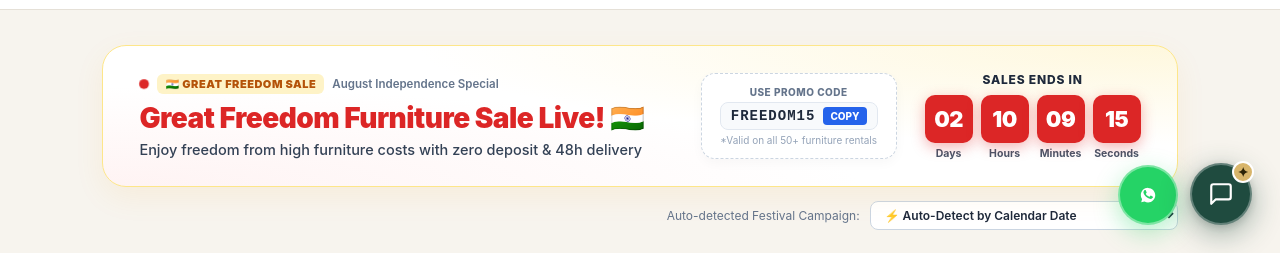
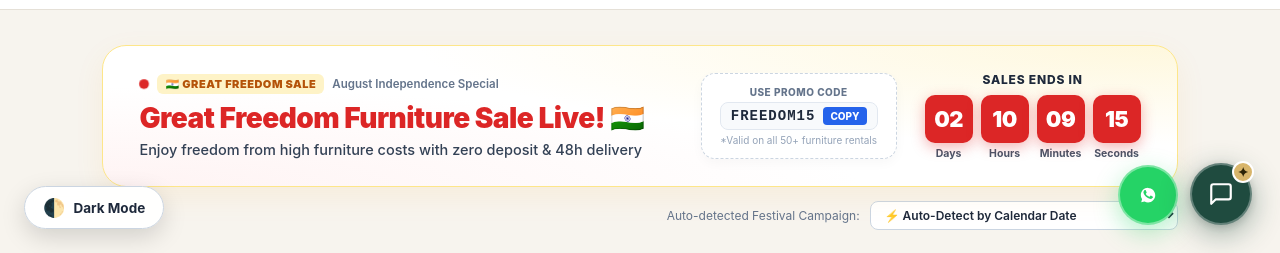
Before and after one commit to skvishwakarma828401-dot/RentEase-AI-Full-Stack., a website: page frontend/index.html in a window 1280 px wide. Shown: the part 547-800 px from the top of the page. Drawn offline with Linux system fonts and the light colour scheme; no server answers.

Commit message:
Add prominent floating Dark/Light mode switcher and asset cache busters for instant live updates

```diff
--- a/frontend/index.html
+++ b/frontend/index.html
@@ -4,8 +4,8 @@
   <meta charset="UTF-8" />
   <meta name="viewport" content="width=device-width, initial-scale=1.0" />
   <title>RentEase — AI Furniture Rental</title>
-  <link rel="stylesheet" href="style.css" />
-  <script src="theme.js"></script>
+  <link rel="stylesheet" href="style.css?v=3.5" />
+  <script src="theme.js?v=3.5"></script>
 </head>
 <body>
   <nav class="navbar">
--- a/frontend/style.css
+++ b/frontend/style.css
@@ -2803,6 +2803,52 @@ button, a { cursor: pointer; }
   transform: translateY(-24px) scale(0.5);
 }
 
+/* Floating Theme Switcher FAB (Bottom Left - Unmissable on all devices) */
+.theme-floating-fab {
+  position: fixed;
+  bottom: 24px;
+  left: 24px;
+  z-index: 9999;
+  display: inline-flex;
+  align-items: center;
+  gap: 8px;
+  background: rgba(255, 255, 255, 0.95);
+  color: #1e293b;
+  border: 1.5px solid #cbd5e1;
+  padding: 10px 18px;
+  border-radius: 999px;
+  font-family: inherit;
+  font-size: 13.5px;
+  font-weight: 700;
+  cursor: pointer;
+  box-shadow: 0 8px 24px rgba(0, 0, 0, 0.15);
+  backdrop-filter: blur(12px);
+  transition: all 0.3s cubic-bezier(0.4, 0, 0.2, 1);
+}
+
+.theme-floating-fab:hover {
+  transform: translateY(-3px) scale(1.04);
+  box-shadow: 0 12px 28px rgba(0, 0, 0, 0.2);
+  border-color: #0284c7;
+}
+
+.theme-floating-fab .fab-theme-icon {
+  font-size: 18px;
+  transition: transform 0.4s ease;
+}
+
+.theme-floating-fab:hover .fab-theme-icon {
+  transform: rotate(360deg);
+}
+
+[data-theme="dark"] .theme-floating-fab,
+.theme-floating-fab.is-dark {
+  background: rgba(19, 27, 46, 0.95);
+  color: #f1f5f9;
+  border-color: #38bdf8;
+  box-shadow: 0 8px 24px rgba(0, 0, 0, 0.5);
+}
+
 /* ==========================================================================
    Dark Theme Component Specific Refinements
    ========================================================================== */
--- a/frontend/theme.js
+++ b/frontend/theme.js
@@ -11,11 +11,29 @@
 
   applyTheme(initialTheme, false);
 
-  // 2. DOM Ready listener to sync toggle button UI
+  // 2. Inject floating Theme Switcher FAB & sync navbar buttons on DOM ready
   document.addEventListener("DOMContentLoaded", () => {
+    initThemeUI();
     updateThemeButtons(initialTheme);
   });
 })();
+
+function initThemeUI() {
+  if (document.getElementById("rentease-theme-fab")) return;
+
+  // Floating Quick Theme Switcher in Bottom Left (Ensures 100% visibility on all screens & devices)
+  const fab = document.createElement("button");
+  fab.id = "rentease-theme-fab";
+  fab.className = "theme-floating-fab";
+  fab.setAttribute("aria-label", "Toggle Dark and Light Mode");
+  fab.setAttribute("title", "Toggle Dark / Light Mode");
+  fab.onclick = toggleTheme;
+  fab.innerHTML = `
+    <span class="fab-theme-icon">🌓</span>
+    <span class="fab-theme-text" id="fabThemeText">Dark Mode</span>
+  `;
+  document.body.appendChild(fab);
+}
 
 function applyTheme(theme, save = true) {
   document.documentElement.setAttribute("data-theme", theme);
@@ -29,18 +47,35 @@ function applyTheme(theme, save = true) {
 }
 
 function updateThemeButtons(theme) {
+  const isDark = theme === "dark";
+
+  // Navbar Buttons
   const buttons = document.querySelectorAll(".theme-toggle-btn");
   buttons.forEach(btn => {
-    if (theme === "dark") {
+    if (isDark) {
       btn.setAttribute("title", "Switch to Light Mode");
       btn.setAttribute("aria-label", "Switch to Light Mode");
       btn.classList.add("is-dark");
+      const label = btn.querySelector(".theme-btn-label");
+      if (label) label.textContent = "Light Mode";
     } else {
       btn.setAttribute("title", "Switch to Dark Mode");
       btn.setAttribute("aria-label", "Switch to Dark Mode");
       btn.classList.remove("is-dark");
+      const label = btn.querySelector(".theme-btn-label");
+      if (label) label.textContent = "Dark Mode";
     }
   });
+
+  // Floating FAB
+  const fabText = document.getElementById("fabThemeText");
+  const fab = document.getElementById("rentease-theme-fab");
+  if (fabText) {
+    fabText.textContent = isDark ? "Light Mode" : "Dark Mode";
+  }
+  if (fab) {
+    fab.classList.toggle("is-dark", isDark);
+  }
 }
 
 function toggleTheme() {
```
Also changed, not shown: frontend/admin.html (+2 -2 lines), frontend/cart.html (+2 -2 lines), frontend/orders.html (+2 -2 lines), frontend/wishlist.html (+2 -2 lines).
